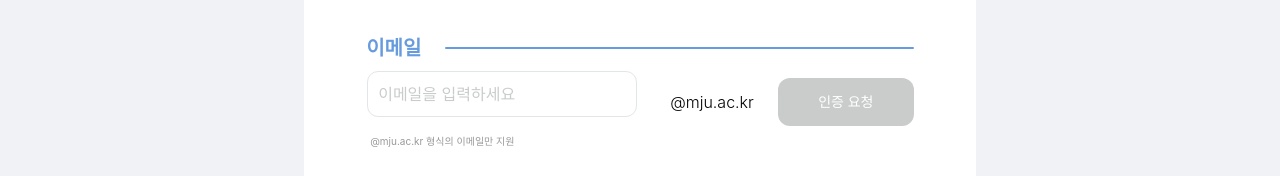
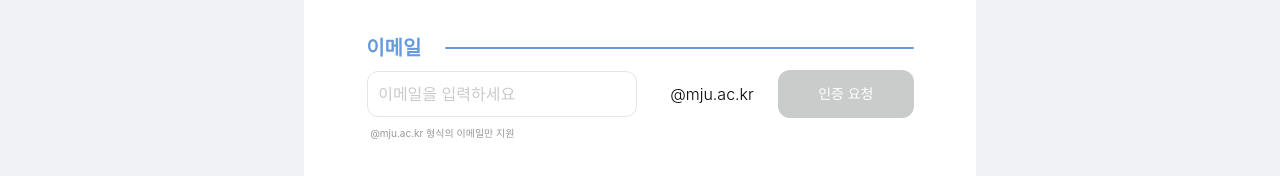
Before and after one commit to NOVA-MJU/MJS-FRONT, a React (Vite) app: page /register in a window 1280 px wide. Shown: the part 252-428 px from the top of the page. Built offline with nearby package versions, Linux system fonts and the light colour scheme; no server answers; a web font is replaced by a local one.

Commit message:
<Fix> 오타 수정, 사용하지 않는 코드 제거

```diff
--- a/src/components/molecules/common/InputField/index.tsx
+++ b/src/components/molecules/common/InputField/index.tsx
@@ -69,7 +69,7 @@ const InputField = forwardRef<HTMLInputElement, InputFieldProps>(
             autoComplete={autoComplete}
             disabled={disabled}
           />
-          {rightElement && <div className='mt-2 md:ml-4'>{rightElement}</div>}
+          {rightElement && <div className='mt-2 md:mt-0 md:ml-4'>{rightElement}</div>}
         </div>
       </div>
     );
--- a/src/components/organisms/FindForm/FindPwForm.tsx
+++ b/src/components/organisms/FindForm/FindPwForm.tsx
@@ -8,7 +8,6 @@ import {
   useResetPassword,
 } from '../../../hooks/useFindPw';
 import toast from 'react-hot-toast';
-import { EMAIL_DOMAIN } from '../../../constants/common';
 
 const FindPwForm = () => {
   const navigate = useNavigate();
--- a/src/constants/departments.ts
+++ b/src/constants/departments.ts
@@ -60,7 +60,7 @@ export const DEPARTMENT_OPTIONS = [
       { label: '인공지능·소프트웨어융합대학', value: 'AI_SOFTWARE' },
       { label: '융합소프트웨어학부', value: 'CONVERGENT_SOFTWARE_STUDIES' },
       { label: '데이터사이언스전공', value: 'DATA_SCIENCE' },
-      { label: '응용소프트웨어학과', value: 'APPLICATION_SOFTWARE' },
+      { label: '응용소프트웨어전공', value: 'APPLICATION_SOFTWARE' },
       { label: '인공지능전공', value: 'AI' },
       { label: '디지털콘텐츠디자인학과', value: 'DIGITAL_CONTENT_DESIGN_STUDIES' },
     ],
--- a/src/hooks/useRegister.ts
+++ b/src/hooks/useRegister.ts
@@ -228,8 +228,7 @@ export const useRegisterHandlers = ({
       toast.success('회원가입이 완료되었습니다!');
       navigator('/login');
     } catch (err: unknown) {
-      handleError(err, '회원가입 실패');
-      toast.error('회원가입에 실패했습니다. 다시 시도해주세요 :');
+      handleError(err, '회원가입에 실패했습니다. 다시 시도해주세요.');
     }
   };
 
```
